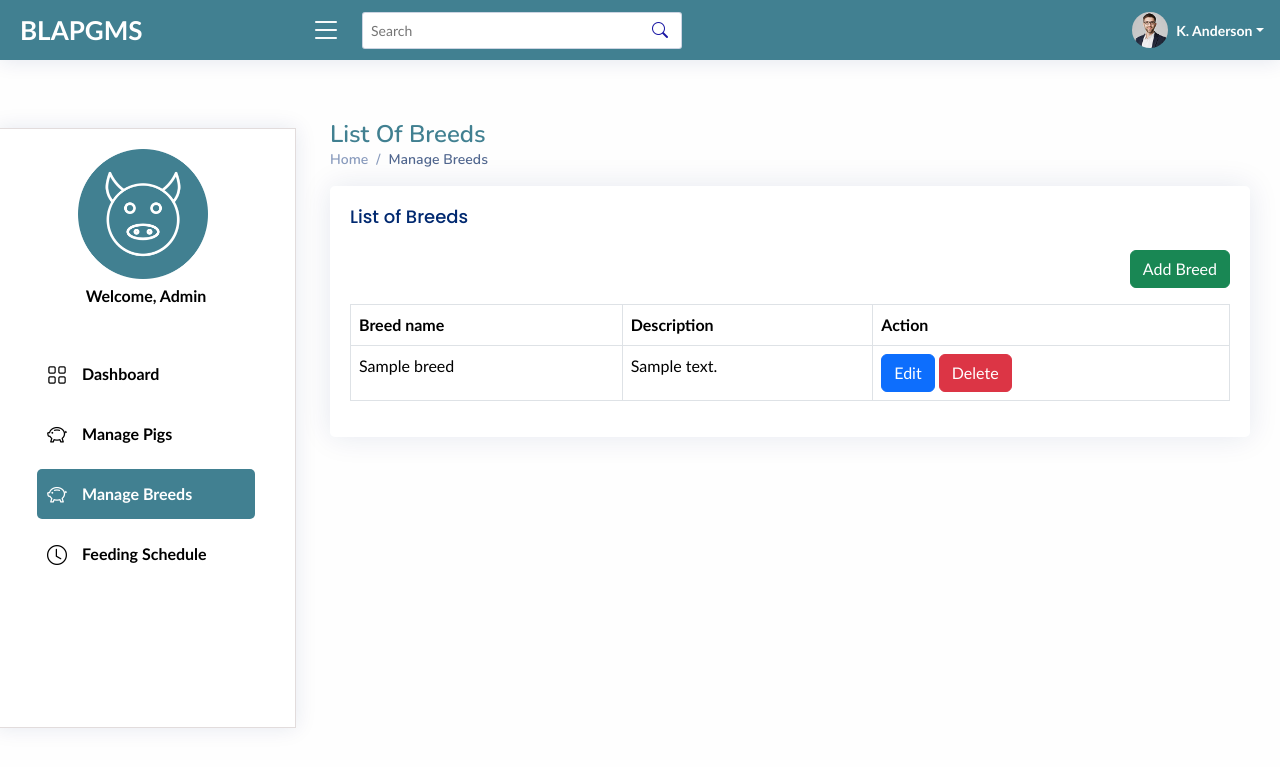
After one commit to St4ckkk/Barangay-Liberty-Abal-Pig-Feeding-Guide-Monitoring-System, a PHP site: page /manage-pigs/manageBreeds.php in a window 1280 px wide. The commit adds this page. Shown: the top 767 px of the page. Run offline with PHP 8.4, Linux system fonts and the light colour scheme; tables that the repository leaves empty or names only in its code hold one stand-in row (values such as "Sample post"); some libraries are stand-ins or nearby versions.

Commit message:
can add breeds

```diff
--- a/admin/core/pigController.php
+++ b/admin/core/pigController.php
@@ -72,4 +72,18 @@ class pigsController
         $stmt->execute($params);
         return $stmt->rowCount();
     }
+
+
+    public function addBreeds($name, $description)
+    {
+
+        $query = "INSERT INTO breeds (name, description) VALUES (:name, :description)";
+        $stmt = $this->db->prepare($query);
+        $params = [
+            ':name' => $name,
+            ':description' => $description
+        ];
+        $stmt->execute($params);
+        return $stmt->rowCount();
+    }
 }
--- /dev/null
+++ b/admin/manage-pigs/manageBreeds.php
@@ -0,0 +1,163 @@
+<?php
+require_once '../core/pigController.php';
+
+$pigController = new pigsController();
+$pigs = $pigController->getAllPigs();
+$breeds = $pigController->getAllBreeds();
+?>
+
+<!DOCTYPE html>
+<html lang="en">
+
+<head>
+    <meta charset="utf-8">
+    <meta content="width=device-width, initial-scale=1.0" name="viewport">
+
+    <title>Pig Feeding Guide and Monitoring Dashboard</title>
+    <meta content="Dashboard for pig feeding guide and monitoring" name="description">
+    <meta content="pig, feeding, monitoring, dashboard" name="keywords">
+
+    <link href="../assets/img/pig-logo.png" rel="icon">
+    <link href="../assets/img/pig-logo.png" rel="apple-touch-icon">
+
+    <link href="https://fonts.gstatic.com" rel="preconnect">
+    <link href="https://fonts.googleapis.com/css?family=Open+Sans:300,300i,400,400i,600,600i,700,700i|Nunito:300,300i,400,400i,600,600i,700,700i|Poppins:300,300i,400,400i,500,500i,600,600i,700,700i" rel="stylesheet">
+
+    <link href="../assets/vendor/bootstrap/css/bootstrap.min.css" rel="stylesheet">
+    <link href="../assets/vendor/bootstrap-icons/bootstrap-icons.css" rel="stylesheet">
+    <link href="../assets/vendor/boxicons/css/boxicons.min.css" rel="stylesheet">
+    <link href="../assets/vendor/quill/quill.snow.css" rel="stylesheet">
+    <link href="../assets/vendor/quill/quill.bubble.css" rel="stylesheet">
+    <link href="../assets/vendor/remixicon/remixicon.css" rel="stylesheet">
+    <link href="../assets/vendor/simple-datatables/style.css" rel="stylesheet">
+
+    <link href="../assets/css/style.css" rel="stylesheet">
+
+    <style>
+        .card-icon {
+            font-size: 32px;
+            line-height: 0;
+            width: 64px;
+            height: 64px;
+            flex-shrink: 0;
+            flex-grow: 0;
+            color: #fff;
+            background-color: rgba(255, 255, 255, 0.2);
+            border-radius: 50%;
+            display: flex;
+            align-items: center;
+            justify-content: center;
+            margin-bottom: 15px;
+        }
+
+        .card-equal-height {
+            display: flex;
+            flex-direction: column;
+        }
+
+        .card-equal-height .card-body {
+            flex: 1;
+        }
+    </style>
+</head>
+
+<body>
+    <?php
+    include_once '../partials/navbar.php';
+    include_once '../partials/sidebar.php';
+    ?>
+
+    <main id="main" class="main" style="margin-top: 100px;">
+        <div class="pagetitle">
+            <h1>List Of Breeds</h1>
+            <nav>
+                <ol class="breadcrumb">
+                    <li class="breadcrumb-item"><a href="index.html">Home</a></li>
+                    <li class="breadcrumb-item active">Manage Breeds</li>
+                </ol>
+            </nav>
+        </div>
+
+        <section class="section dashboard">
+            <div class="row">
+                <div class="col-lg-12">
+                    <div class="card">
+                        <div class="card-body">
+                            <h5 class="card-title">List of Breeds</h5>
+                            <button type="button" class="btn btn-success float-end mb-3" data-bs-toggle="modal" data-bs-target="#addBreed">
+                                Add Breed
+                            </button>
+                            <table class="table table-bordered">
+                                <thead>
+                                    <tr>
+                                        <th scope="col">Breed name</th>
+                                        <th scope="col">Description</th>
+                                        <th scope="col">Action</th>
+                                    </tr>
+                                </thead>
+                                <tbody>
+                                    <?php foreach ($breeds as $breed) : ?>
+                                        <tr>
+                                            <td><?= $breed['name'] ?></td>
+                                            <td><?= $breed['description'] ?></td>
+                                            <td>
+                                                <a href="editBreed.php?id=<?= $breed['id'] ?>" class="btn btn-primary">Edit</a>
+                                                <a href="deleteBreed.php?id=<?= $breed['id'] ?>" class="btn btn-danger">Delete</a>
+                                            </td>
+                                        </tr>
+                                    <?php endforeach; ?>
+                                </tbody>
+                            </table>
+                        </div>
+                    </div>
+                </div>
+            </div>
+
+            <!-- Modal -->
+            <!-- Modal -->
+            <div class="modal fade" id="addBreed" tabindex="-1" aria-labelledby="addPigModalLabel" aria-hidden="true">
+                <div class="modal-dialog">
+                    <div class="modal-content">
+                        <div class="modal-header">
+                            <h5 class="modal-title" id="addPigModalLabel">Add New Breed</h5>
+                            <button type="button" class="btn-close" data-bs-dismiss="modal" aria-label="Close"></button>
+                        </div>
+                        <div class="modal-body">
+                            <form action="addBreed.php" method="POST">
+                                <div class="row">
+                                    <div class="col-md-12 mb-3">
+                                        <label for="breedName" class="form-label">Breed Name</label>
+                                        <input type="text" class="form-control" id="name" name="name" required>
+                                        <label for="breed" class="form-label">Description</label>
+                                        <textarea name="description" id="" class="form-control"></textarea>
+                                    </div>
+
+                                </div>
+                                <button type="submit" class="btn btn-primary">Add Breed</button>
+                            </form>
+                        </div>
+                    </div>
+                </div>
+            </div>
+
+
+        </section>
+
+    </main><!-- End #main -->
+
+    <a href="#" class="back-to-top d-flex align-items-center justify-content-center"><i class="bi bi-arrow-up-short"></i></a>
+
+    <!-- Vendor JS Files -->
+    <script src="../assets/vendor/apexcharts/apexcharts.min.js"></script>
+    <script src="../assets/vendor/bootstrap/js/bootstrap.bundle.min.js"></script>
+    <script src="../assets/vendor/chart.js/chart.umd.js"></script>
+    <script src="../assets/vendor/echarts/echarts.min.js"></script>
+    <script src="../assets/vendor/quill/quill.js"></script>
+    <script src="../assets/vendor/simple-datatables/simple-datatables.js"></script>
+    <script src="../assets/vendor/tinymce/tinymce.min.js"></script>
+    <script src="../assets/vendor/php-email-form/validate.js"></script>
+
+    <script src="../assets/js/main.js"></script>
+</body>
+
+</html>
--- a/admin/partials/sidebar.php
+++ b/admin/partials/sidebar.php
@@ -31,7 +31,7 @@ $current_page = basename($_SERVER['PHP_SELF']);
         </li>
 
         <li class="nav-item">
-            <a class="nav-link <?php echo ($current_page == 'manageBreeds.php') ? 'active' : ''; ?>" href="<?php echo $base_url3; ?>manageBreeds.php"> <!-- New link for manage breeds -->
+            <a class="nav-link <?php echo ($current_page == 'manageBreeds.php') ? 'active' : ''; ?>" href="<?php echo $base_url2; ?>manageBreeds.php"> <!-- New link for manage breeds -->
                 <i class="bi bi-piggy-bank"></i>
                 <span>Manage Breeds</span>
             </a>
```
Also changed, not shown: admin/manage-pigs/addBreed.php (added, +20 -0 lines).
